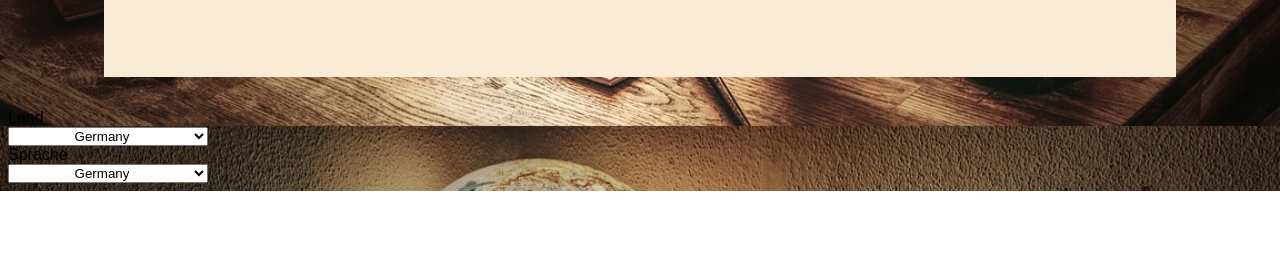
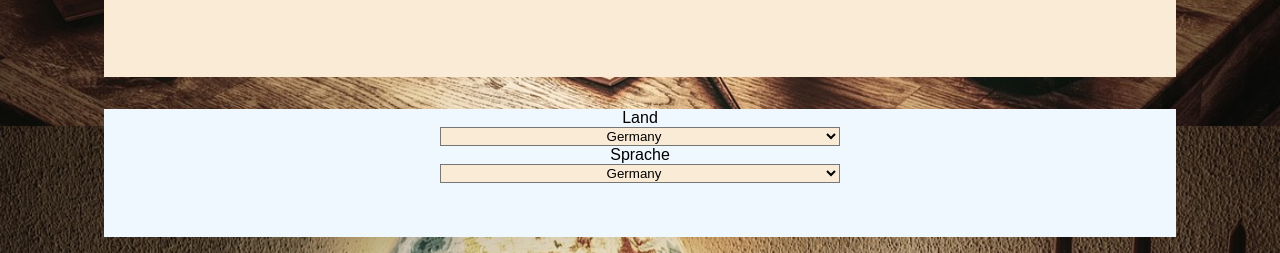
Before and after one commit to Talapikola/webprog23_portfolio, a plain HTML site: page index.html in a window 1280 px wide. Shown: the part 674-927 px from the top of the page. Before the commit the page ends 865 px from the top, so only its background shows below. Drawn offline with Linux system fonts and the light colour scheme.

Commit message:
commit #2

```diff
--- a/index.html
+++ b/index.html
@@ -35,6 +35,7 @@
         </select>
     </div>
 
+    <div class="textarea"></Textarea></div>
 
 
 </body>
--- a/style.css
+++ b/style.css
@@ -9,7 +9,6 @@ body{
     background-position: center;
     background-repeat: no-repeat;
     background-attachment: fixed;
-
 }
 
 h1 {
@@ -19,7 +18,6 @@ h1 {
     align-items: center;
     justify-content: center;
     margin: 1em 3em 1em 3em;
-
 }
 
 #top-right {
@@ -31,12 +29,14 @@ h1 {
     text-align: right;
     margin-left: 50%;
     margin-top: 20%;
+    overflow: auto;
 }
 
 nav a {
     text-decoration: none;
     color: black; /* Text color for menu items */
     padding: 20px 20px; /* Adjust the padding to change the size of menu items */
+    width: 33.3%;
 }
 
 nav a:hover {
@@ -44,20 +44,34 @@ nav a:hover {
     color: #fff; /* Text color on hover */
 }
 
-drop {
-    background-color: aquamarine;
-    text-align: center;
-    justify-content: center;
+.drop {
+    height: 8em;
+    background-color: #f0f8ff;
+    margin: 1em 6em 1em 6em;
+
+    text-align: center; /* Center the content horizontally */
+    display: flex;
+    flex-direction: column;
+    align-items: center;
 }
 
+
 select {
-    width: 200px; /* Set a width for the dropdown to control the width of the list */
+    background-color: antiquewhite;
+    width: 30em; /* Set a width for the dropdown to control the width of the list */
     display: block;
-    text-align: center;
+
 }
 
 option {
+    background-color: aquamarine;
     display: block; /* Display options as block elements (stacked vertically) */
     padding: 50px; /* Add padding for better spacing */
     text-align: center;
+    justify-content: center;
+
 }
+
+.textarea{
+    background-color: thistle;
+}
```
